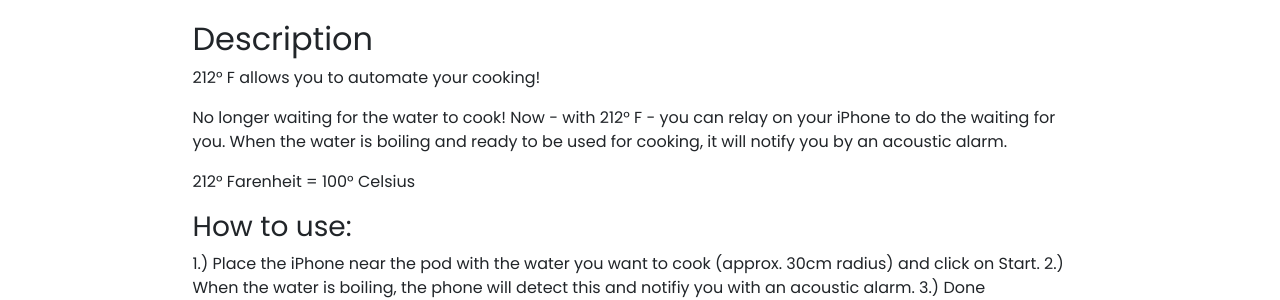
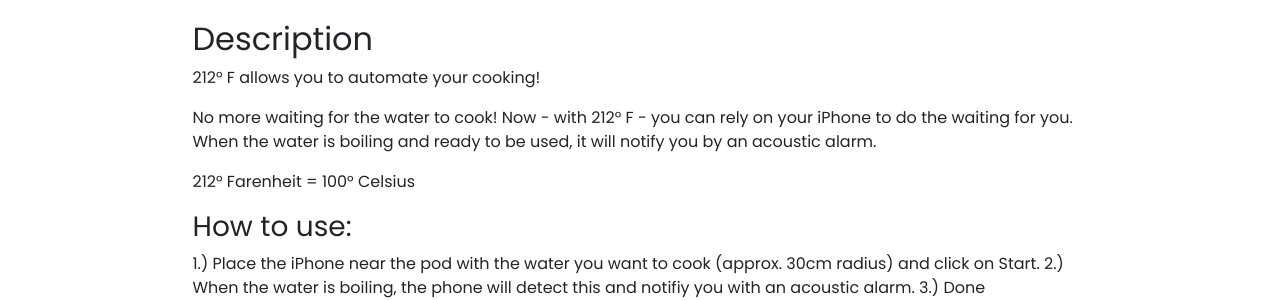
Before and after one commit to philipleindecker/philipleindecker.github.io, a Jekyll site: the page built from _projects/(1) 212° F.md, in a window 1280 px wide. Shown: the part 719-1019 px from the top of the page. Built offline with Jekyll 4.4.1, drawn with Linux system fonts in a browser that asks for light colours; nearby versions of some CDN libraries.

```diff
--- a/_projects/(1) 212° F.md
+++ b/_projects/(1) 212° F.md
@@ -19,8 +19,8 @@ description: 212° F allows you to automatically detect, when water in a pod is
 ## Description
 212° F allows you to automate your cooking!
 
-No longer waiting for the water to cook! Now - with 212° F - you can relay on your iPhone to do the waiting for you.
-When the water is boiling and ready to be used for cooking, it will notify you by an acoustic alarm.
+No more waiting for the water to cook! Now - with 212° F - you can rely on your iPhone to do the waiting for you.
+When the water is boiling and ready to be used, it will notify you by an acoustic alarm.
 
 212° Farenheit = 100° Celsius
 
@@ -36,6 +36,6 @@ The App is trained to detect the sound of only one pod with boiling water. Thus,
 ### Technical background and Security:
 The app uses a pre-trained AI, specifically to detect the sound of boiling water, even in a noisy environment. The app does not send or store any data of the recordings and is also fully functional offline.
 
-<a href="https://geo.itunes.apple.com/us/app/futurecalculator/id997053533?mt=8" target="_blank"><img src="/assets/ios-images/Download_on_the_App_Store_Badge_US-UK_135x40.svg" /></a>
+<a href="https://geo.itunes.apple.com/us/app/AutoCooking/id1489659205?mt=8" target="_blank"><img src="/assets/ios-images/Download_on_the_App_Store_Badge_US-UK_135x40.svg" /></a>
 
 <img src="/assets/project-images/logos/auto-cooking-logo.png" alt="AutoCooking" width="200"/>
```
Also changed, not shown: pages/studies.md (+2 -0 lines), 3 other files.
